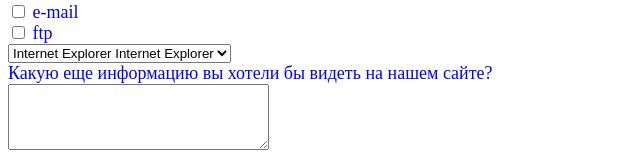
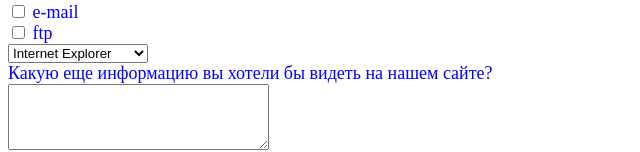
Before and after one commit to MaksPV/infa.makshub.tatanv.ru, a plain HTML site: page anketa.html in a window 1280 px wide. Shown: the part 234-386 px from the top of the page, without its empty margins (0-640 px from the left). Drawn offline with Linux system fonts and the light colour scheme.

Commit message:
Update anketa.html

```diff
--- a/anketa.html
+++ b/anketa.html
@@ -37,7 +37,7 @@
  name="group" value="ftp"> ftp <br>
 
 <select name="browsers">
- <option selected> Internet Explorer
+ <option selected>
  Internet Explorer
  <option> Netscape Navigator
  <option> Opera <option> Neo Planet
```
